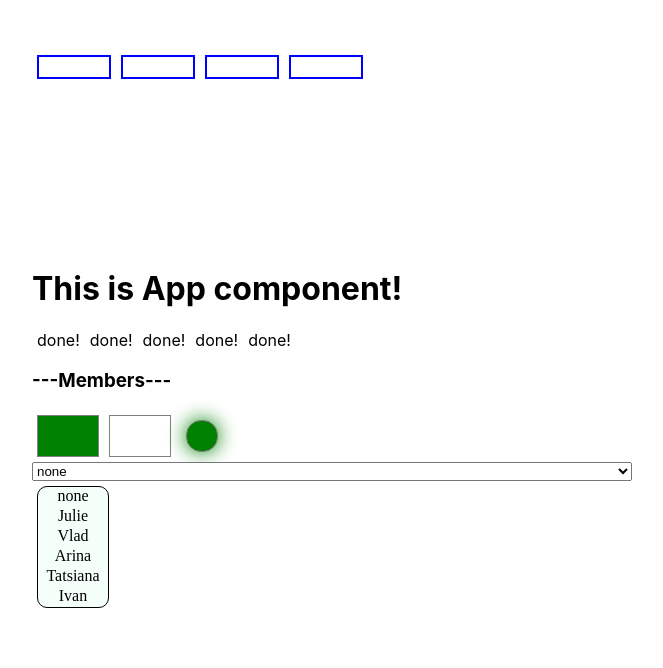
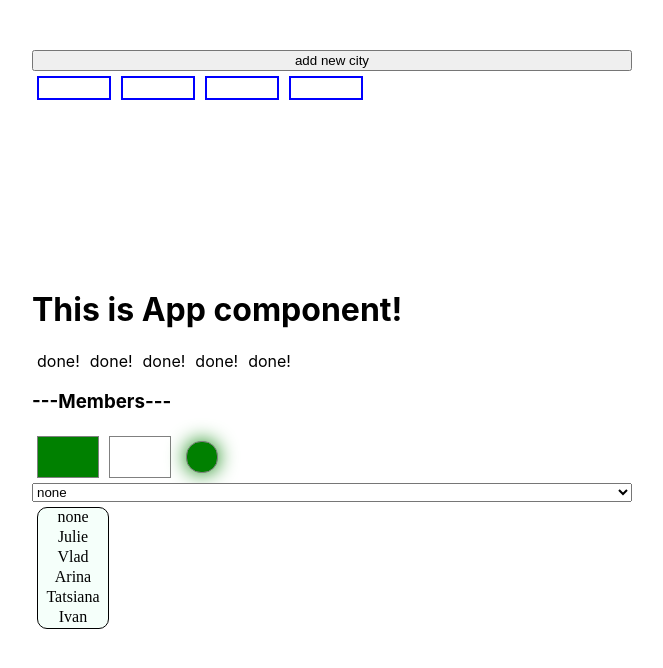
Before and after one commit to JulieBenchuk/react-kabzda-TS, a React (Create React App) app: page / in a window 1280 px wide. Shown: the top 668 px of the page, without its empty margins (308-971 px from the left). Built offline with nearby package versions, Linux system fonts and the light colour scheme.

Commit message:
can add new city. but fixed city

```diff
--- a/src/App.tsx
+++ b/src/App.tsx
@@ -1,20 +1,18 @@
-import React, {ChangeEvent, MouseEvent, KeyboardEvent, useState, useReducer} from 'react';
+import React, {ChangeEvent, MouseEvent, useMemo, useState} from 'react';
 import './App.css';
 import {Accordion} from "./components/Accordion/Accordion";
 import {Progress} from "./components/Progress/Progress";
 import {OnOff} from "./components/OnOff/OnOff";
 import {Select} from "./components/Select/Select";
 import {UniqueSelect} from "./components/UniqueSelect/UniqueSelect";
-import {BusySelect} from "./components/BusySelect/BusySelect";
-import {
-    SET_ACTIVE_FALSE, SET_ACTIVE_OPPOSITE, SET_HOVERED_ITEM_CURRENT,
-    SET_HOVERED_ITEM_NEXT,
-    SET_HOVERED_ITEM_PREVIOUS,
-    setActiveReducer,
-    setHoveredItemReducer
-} from "./reducer";
-import {CitiesSelect} from "./components/BusySelect/CitiesSelect";
+import {CitiesSelect} from "./components/BusySelect/Cities_Select";
 
+type PageTitlePropsType = {
+    title: string
+}
+const PageTitle = (props: PageTitlePropsType) => {
+    return <h1>{props.title}</h1>
+}
 export type usersType = {
     id: number
     title: string
@@ -27,12 +25,11 @@ export type citiesType = {
     population: number
     goodForEmigration: boolean
 }
-export type citiesPropsType = citiesType []
+export type citiesPropsType = citiesType[]
 export type filterForSelectType = {
     id: number
     filteredCities: citiesPropsType
 }
-
 export const users1 = [
     {id: 0, title: "none"},
     {id: 1, title: "Julie"},
@@ -48,7 +45,10 @@ export const users2 = [
     {id: 3, title: "Tatsiana"},
     {id: 4, title: "Ivan"}
 ]
-export const cities = [
+
+const App = () => {
+    console.log("APP IS RENDERING")
+    const [cities, setCities] = useState([
         {id: 0, title: "Grodno", country: "Belarus", population: 500000, goodForEmigration: true},
         {id: 1, title: "Kiev", country: "Ukraine", population: 3000000, goodForEmigration: false},
         {id: 2, title: "Brest", country: "Belarus", population: 400000, goodForEmigration: true},
@@ -58,14 +58,14 @@ export const cities = [
         {id: 6, title: "Chernigiv", country: "Ukraine", population: 600000, goodForEmigration: false},
         {id: 7, title: "Belgorod", country: "Russia", population: 400000, goodForEmigration: false}
 
-]
-export const filterForSelect = [
-    {id: 0, filteredCities: cities.filter(c=>c.country==="Belarus")},
-    {id: 1, filteredCities: cities.filter(c=>c.population>500000)},
-    {id: 2, filteredCities: cities.filter(c=>c.goodForEmigration===true)},
-    {id: 2, filteredCities: cities}
-]
-const App = () => {
+    ]);
+    const filterForSelect = [
+        {id: 0, filteredCities: cities.filter(c => c.country === "Belarus")},
+        {id: 1, filteredCities: cities.filter(c => c.population > 500000)},
+        {id: 2, filteredCities: cities.filter(c => c.goodForEmigration === true)},
+        {id: 3, filteredCities: cities}
+    ];
+
     const [collapsed, setCollapsed] = useState(true);
     const [switchedOn, setSwitchedOn] = useState(true);
     const [selectValue, setSelectValue] = useState<undefined | string>(undefined)
@@ -81,10 +81,15 @@ const App = () => {
         console.log(`User ${e.currentTarget.innerHTML} was clicked`) //for check clicked element
     }
 
+    const addCity = () => {
+        let newCity = {id: 8, title: "City", country: "Country", population: 0, goodForEmigration: false};
+        setCities([...cities, newCity])
+    }
 
     return (
         <div className={"App"}>
-            <CitiesSelect filterForSelect={filterForSelect}/>
+            <button onClick={addCity}>add new city</button>
+            <CitiesSelect data={filterForSelect}/>
             <PageTitle title={"This is App component!"}/>
             <Progress/>
             <Accordion titleValue={"Members"} onChange={() => {
@@ -98,11 +103,4 @@ const App = () => {
         </div>
     );
 }
-type PageTitlePropsType = {
-    title: string
-}
-const PageTitle = (props: PageTitlePropsType) => {
-    return <h1>{props.title}</h1>
-}
-
 export default App;
--- a/src/components/BusySelect/BusySelect.tsx
+++ b/src/components/BusySelect/BusySelect.tsx
@@ -1,29 +1,69 @@
-import React, {KeyboardEvent, MouseEvent} from "react";
-import {citiesPropsType, usersPropsType} from "../../App";
+import React, {KeyboardEvent, MouseEvent, useReducer, useState} from "react";
+import {citiesPropsType} from "../../App";
 import s from "./BusySelect.module.css"
-
+import {
+    SET_ACTIVE_FALSE,
+    SET_ACTIVE_OPPOSITE,
+    SET_HOVERED_ITEM_CURRENT, SET_HOVERED_ITEM_NEXT, SET_HOVERED_ITEM_PREVIOUS,
+    setActiveReducer,
+    setHoveredItemReducer
+} from "../../reducer";
 
 export type BusySelectPropsType = {
     selectID: number
-    data: usersPropsType | citiesPropsType
-    onChange: (e: MouseEvent<HTMLDivElement>) => void
-    onKeyUp: (e: KeyboardEvent<HTMLDivElement>)=> void
-    ID: number | undefined
-    hoveredItem: number | undefined
-    active: boolean
-    onUserClick: (ID: number) => void
-    onMouseEnter: (ID: number) => void
+    data: citiesPropsType
 }
 export const BusySelect_ = (props: BusySelectPropsType) => {
-    const selectedUser = props.data.find(u => u.id === props.ID)
-    const hoveredUser = props.data.find(u=>u.id===props.hoveredItem)
+    console.log("Select item")
+    const [active, dispatchActive] = useReducer(setActiveReducer, false) //start status for busy select && REDUCER
+    const [ID, setID] = useState<undefined | number>(undefined)
+    const [hoveredItem, dispatchHovered] = useReducer(setHoveredItemReducer, undefined)
 
-    return <div className={s.select} onKeyUp={props.onKeyUp} tabIndex={0}>
-        <span onClick={props.onChange} className={s.main}>{selectedUser && selectedUser.title}</span>
-        {props.active &&      // if select expanded
+    const onChangeBusySelect = (e: MouseEvent<HTMLDivElement>) => {
+        dispatchActive({type: SET_ACTIVE_OPPOSITE})
+        dispatchHovered({type: SET_HOVERED_ITEM_CURRENT, ID: ID})
+    }
+    const onItemClick = (ID: number) => {
+        dispatchHovered({type: SET_HOVERED_ITEM_CURRENT, ID: ID})
+        setID(ID)
+        dispatchActive({type: SET_ACTIVE_FALSE})
+    }
+    const onMouseEnter = (ID: number) => {
+        dispatchHovered({type: SET_HOVERED_ITEM_CURRENT, ID: ID})
+    }
+    const onKeyUp = (e: KeyboardEvent<HTMLDivElement>) => {
+        for (let i = 1; i < props.data.length; i++) {
+            if (props.data[i].id === hoveredItem) {
+                if (e.key === "ArrowDown") {
+                    if (props.data[i + 1]) {
+                        dispatchHovered({type: SET_HOVERED_ITEM_NEXT, ID: props.data[i].id})
+                        break
+                    }
+                } else if (e.key === "ArrowUp") {
+                    if (props.data[i - 1]) {
+                        dispatchHovered({type: SET_HOVERED_ITEM_PREVIOUS, ID: props.data[i].id})
+                        break
+                    }
+
+                } else if (e.key === "Enter") {
+                    dispatchHovered({type: SET_HOVERED_ITEM_CURRENT, ID: props.data[i].id})
+                    setID(props.data[i].id)
+                    dispatchActive({type: SET_ACTIVE_FALSE})
+                    break;
+                }
+            }
+        }
+    }
+
+    const selectedItem = props.data.find(u => u.id === ID)
+    const itemForHover = props.data.find(u=>u.id===hoveredItem)
+
+    return <div className={s.select} onKeyUp={onKeyUp} tabIndex={0}>
+        <span onClick={onChangeBusySelect} className={s.main}>{selectedItem && selectedItem.title}</span>
+        {active &&      // if select expanded
             <div className={s.items}>
                 {props.data.map(u =>
-                    <div key={u.id} className={s.item + " " +(hoveredUser && hoveredUser.id===u.id ? s.itemSelected : "")} onMouseEnter={()=>props.onMouseEnter(u.id)} onClick={()=>{props.onUserClick(u.id)}}> {u.title} </div>)}
+                    <div key={u.id} className={s.item + " " +(itemForHover && itemForHover.id===u.id ? s.itemSelected : "")} onMouseEnter={()=>onMouseEnter(u.id)} onClick={()=>{onItemClick(u.id)}}> {u.title} </div>)}
             </div>}
     </div>
 }
--- a/src/components/BusySelect/CitiesSelect.tsx
+++ /dev/null
@@ -1,85 +0,0 @@
-import React, {ChangeEvent, KeyboardEvent, MouseEvent, useReducer, useState} from 'react';
-import {BusySelect} from "./BusySelect";
-import {cities, citiesPropsType, filterForSelect, filterForSelectType, usersPropsType} from "../../App";
-import './../../App.css';
-import {
-    SET_ACTIVE_FALSE,
-    SET_ACTIVE_OPPOSITE,
-    SET_HOVERED_ITEM_CURRENT,
-    SET_HOVERED_ITEM_NEXT,
-    SET_HOVERED_ITEM_PREVIOUS, setActiveReducer, setHoveredItemReducer
-} from "../../reducer";
-
-type CitiesSelectPropsType = {
-    filterForSelect: Array<filterForSelectType>
-}
-export const CitiesSelect = (props: CitiesSelectPropsType) => {
-    const [active, dispatchActive] = useReducer(setActiveReducer, false) //start status for busy select && REDUCER
-    const [ID, setID] = useState<undefined | number>(undefined)
-    const [hoveredItem, dispatchHovered] = useReducer(setHoveredItemReducer, undefined)
-
-    const onChangeBusySelect = (e: MouseEvent<HTMLDivElement>) => {
-        console.log(`${e.currentTarget.innerHTML} was clicked`)
-        dispatchActive({type: SET_ACTIVE_OPPOSITE})
-        dispatchHovered({type: SET_HOVERED_ITEM_CURRENT, ID: ID})
-    }
-    const onUserClick = (ID: number) => {
-        dispatchHovered({type: SET_HOVERED_ITEM_CURRENT, ID: ID})
-        setID(ID)
-        dispatchActive({type: SET_ACTIVE_FALSE})
-    }
-    const onMouseEnter = (ID: number) => {
-        dispatchHovered({type: SET_HOVERED_ITEM_CURRENT, ID: ID})
-    }
-
-    //if we click up/down in expanded select with hovered element
-    const onKeyUp = (e: KeyboardEvent<HTMLDivElement>, data: usersPropsType | citiesPropsType) => {
-        for (let i = 0; i < data.length; i++) {
-            if (data[i].id === hoveredItem) {
-                if (e.key === "ArrowDown") {
-                    if (data[i + 1]) {
-                        dispatchHovered({type: SET_HOVERED_ITEM_NEXT, ID: data[i].id})
-                        break
-                    }
-                } else if (e.key === "ArrowUp") {
-                    if (data[i - 1]) {
-                        dispatchHovered({type: SET_HOVERED_ITEM_PREVIOUS, ID: data[i].id})
-                        break
-                    }
-
-                } else if (e.key === "Enter") {
-                    dispatchHovered({type: SET_HOVERED_ITEM_CURRENT, ID: data[i].id})
-                    setID(data[i].id)
-                    dispatchActive({type: SET_ACTIVE_FALSE})
-                    break;
-                }
-            }
-        }
-    }
-    return (
-        <div className={"busySelect"}>
-            {props.filterForSelect.map(s=>(
-                <BusySelect selectID = {s.id} data={s.filteredCities} onChange={onChangeBusySelect}
-                            ID={ID} hoveredItem={hoveredItem}
-                            active={active} onMouseEnter={onMouseEnter}
-                            onUserClick={onUserClick}
-                            onKeyUp={(e) => onKeyUp(e, cities)}/>
-            ))}
-         {/*   <BusySelect selectID = {0} data={cities} onChange={onChangeBusySelect}
-                        ID={ID} hoveredItem={hoveredItem}
-                        active={active} onMouseEnter={onMouseEnter}
-                        onUserClick={onUserClick}
-                        onKeyUp={(e) => onKeyUp(e, cities)}/>
-            <BusySelect selectID = {1} data={cities.filter(c => c.country === "Belarus")} onChange={onChangeBusySelect} ID={ID}
-                        hoveredItem={hoveredItem} active={active}
-                        onMouseEnter={onMouseEnter} onUserClick={onUserClick} onKeyUp={(e) => onKeyUp(e, cities)}/>
-            <BusySelect selectID = {2} data={cities.filter(c => c.population >= 500000)} onChange={onChangeBusySelect} ID={ID}
-                        hoveredItem={hoveredItem} active={active}
-                        onMouseEnter={onMouseEnter} onUserClick={onUserClick} onKeyUp={(e) => onKeyUp(e, cities)}/>
-            <BusySelect selectID = {3} data={cities.filter(c => c.goodForEmigration === true)} onChange={onChangeBusySelect}
-                        ID={ID} hoveredItem={hoveredItem} active={active}
-                        onMouseEnter={onMouseEnter} onUserClick={onUserClick} onKeyUp={(e) => onKeyUp(e, cities)}/>*/}
-
-        </div>
-    );
-};
--- /dev/null
+++ b/src/components/BusySelect/Cities_Select.tsx
@@ -0,0 +1,19 @@
+import React from 'react';
+import {BusySelect} from "./BusySelect";
+import {filterForSelectType} from "../../App";
+import './../../App.css';
+
+type CitiesSelectPropsType = {
+    data: Array<filterForSelectType>
+}
+export const Cities_Select = (props: CitiesSelectPropsType) => {
+    console.log("Select list is rendering")
+    return (
+        <div className={"busySelect"}>
+            {props.data.map(s=>(
+                <BusySelect key={s.id} selectID = {s.id} data={s.filteredCities}/>
+            ))}
+        </div>
+    );
+};
+export const CitiesSelect = React.memo(Cities_Select);
--- a/src/reducer.tsx
+++ b/src/reducer.tsx
@@ -1,5 +1,3 @@
-import {cities} from "./App";
-
 
 export type SetActiveActionType = {
     type: string
@@ -31,9 +29,9 @@ export const setHoveredItemReducer = (state: undefined | number, action: setHove
         case SET_HOVERED_ITEM_CURRENT:
             return action.ID;
         case SET_HOVERED_ITEM_NEXT:
-            return cities[action.ID + 1].id;
+            return action.ID + 1;
         case SET_HOVERED_ITEM_PREVIOUS:
-            return cities[action.ID - 1].id;
+            return action.ID - 1;
         default:
             throw new Error("Invalid hovered action type :(")
     }
```
Lines whose indentation alone changed are shown as unchanged.
